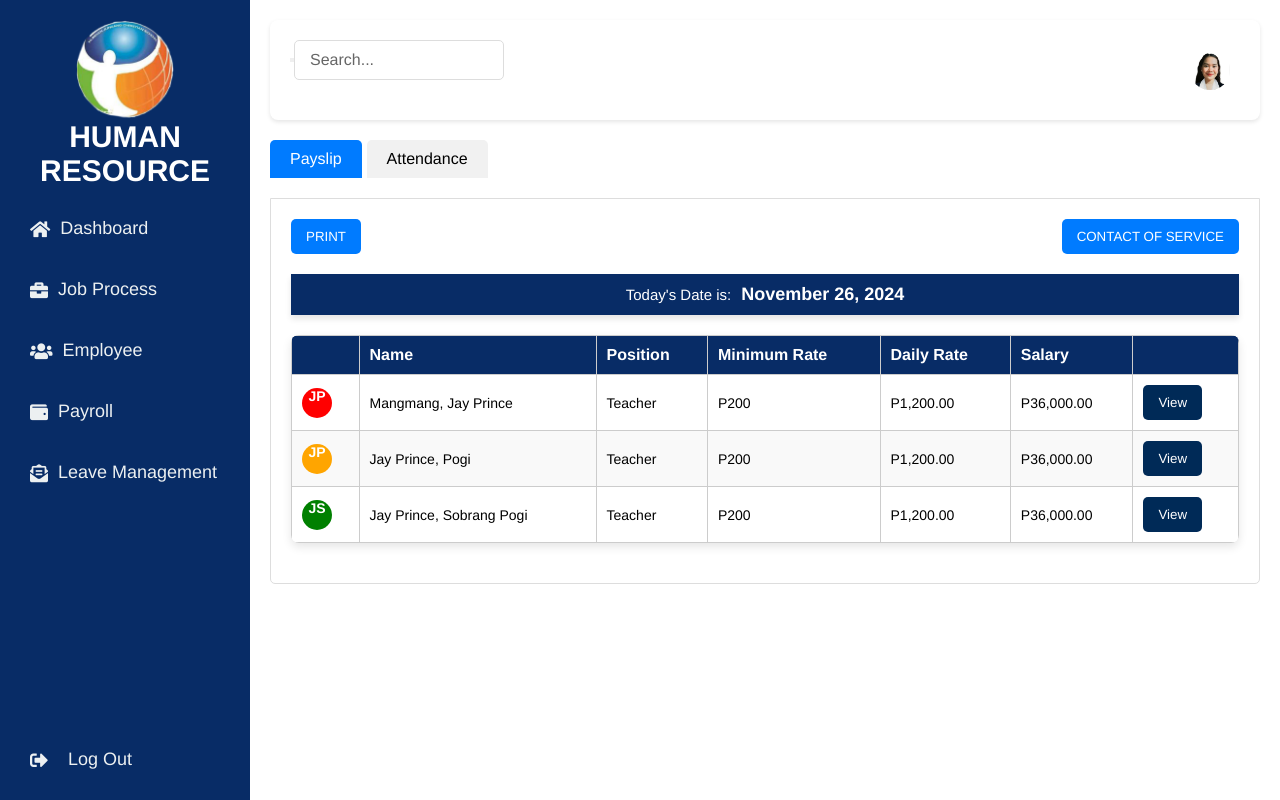
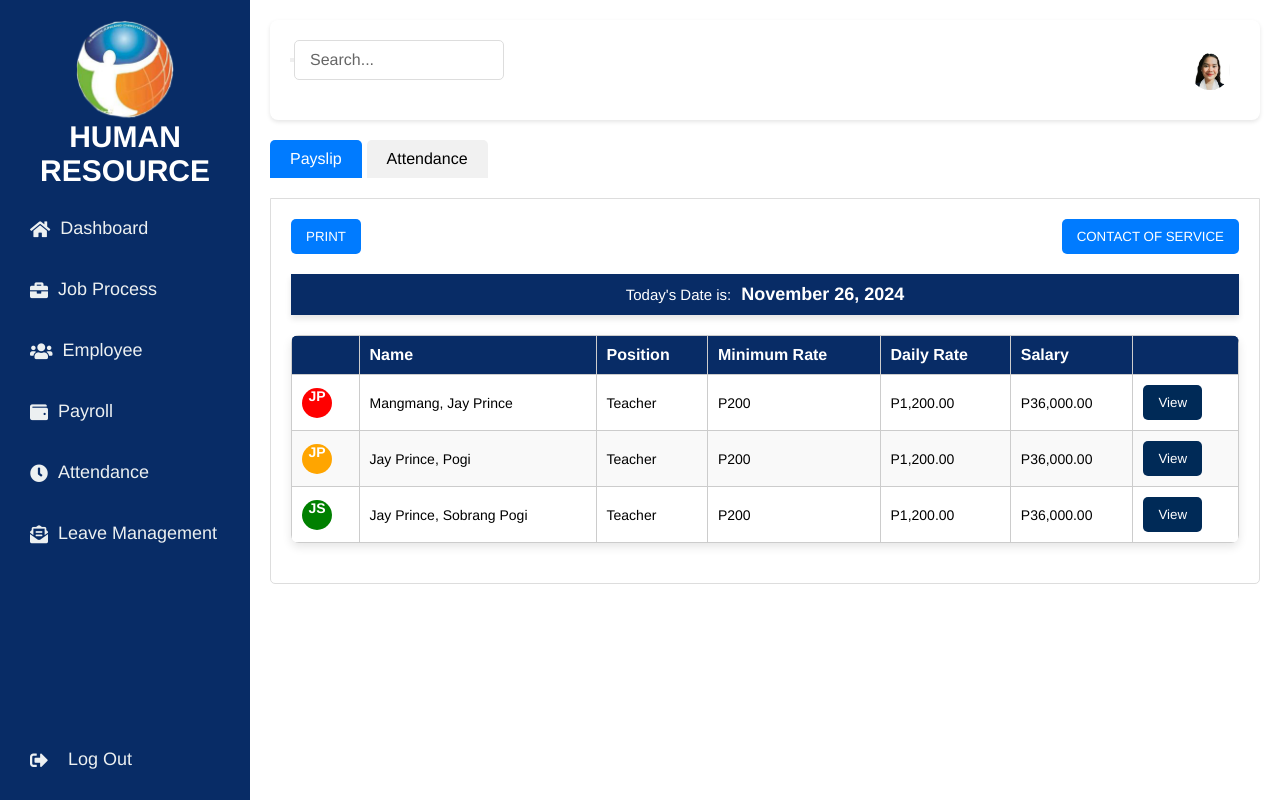
Before and after one commit to Mariano18-cc/SIASYSTEM, a PHP site: page /Admin/payroll.php in a window 1280 px wide. Run offline with PHP 8.4, Linux system fonts and the light colour scheme; some libraries are stand-ins or nearby versions.

Commit message:
add attendance page for every sidebars

```diff
--- a/Admin/payroll.php
+++ b/Admin/payroll.php
@@ -22,12 +22,13 @@
     </div>
     <h2 style="color: white; text-align: center;">HUMAN RESOURCE</h2>
     <ul>
-        <li><a href="Dashboard.php"><i class="fas fa-home"></i> Dashboard</a></li>
-        <li><a href="jobp.php" class="active"><i class="fas fa-briefcase"></i> Job Process</a></li>
-        <li><a href="employee.php"><i class="fas fa-users"></i> Employee</a></li>
-        <li><a href="payroll.php"><i class="fas fa-wallet"></i> Payroll</a></li>
-        <li><a href="leave_m.php"><i class="fas fa-envelope-open-text"></i>  Leave Management</a></li>
-    </ul>
+            <li><a href="dashboard.php"><i class="fas fa-home"></i> Dashboard</a></li>
+            <li><a href="jobp.php"><i class="fas fa-briefcase"></i> Job Process</a></li>
+            <li><a href="employee.php"><i class="fas fa-users"></i> Employee</a></li>
+            <li><a href="payroll.php"><i class="fas fa-wallet"></i> Payroll</a></li>
+            <li><a href="attendance.php"><i class="fas fa-clock"></i> Attendance</a></li>
+            <li><a href="leave_m.php"><i class="fas fa-envelope-open-text"></i> Leave Management</a></li>
+        </ul>
     <div class="bottom-content">
         <a href="../index.php"><i class="fas fa-sign-out-alt"></i>Log Out</a>
     </div>
```
Also changed, not shown: Admin/employee.php (+4 -3 lines), Admin/jobp.php (+7 -6 lines), Admin/leave_m.php (+7 -6 lines).
